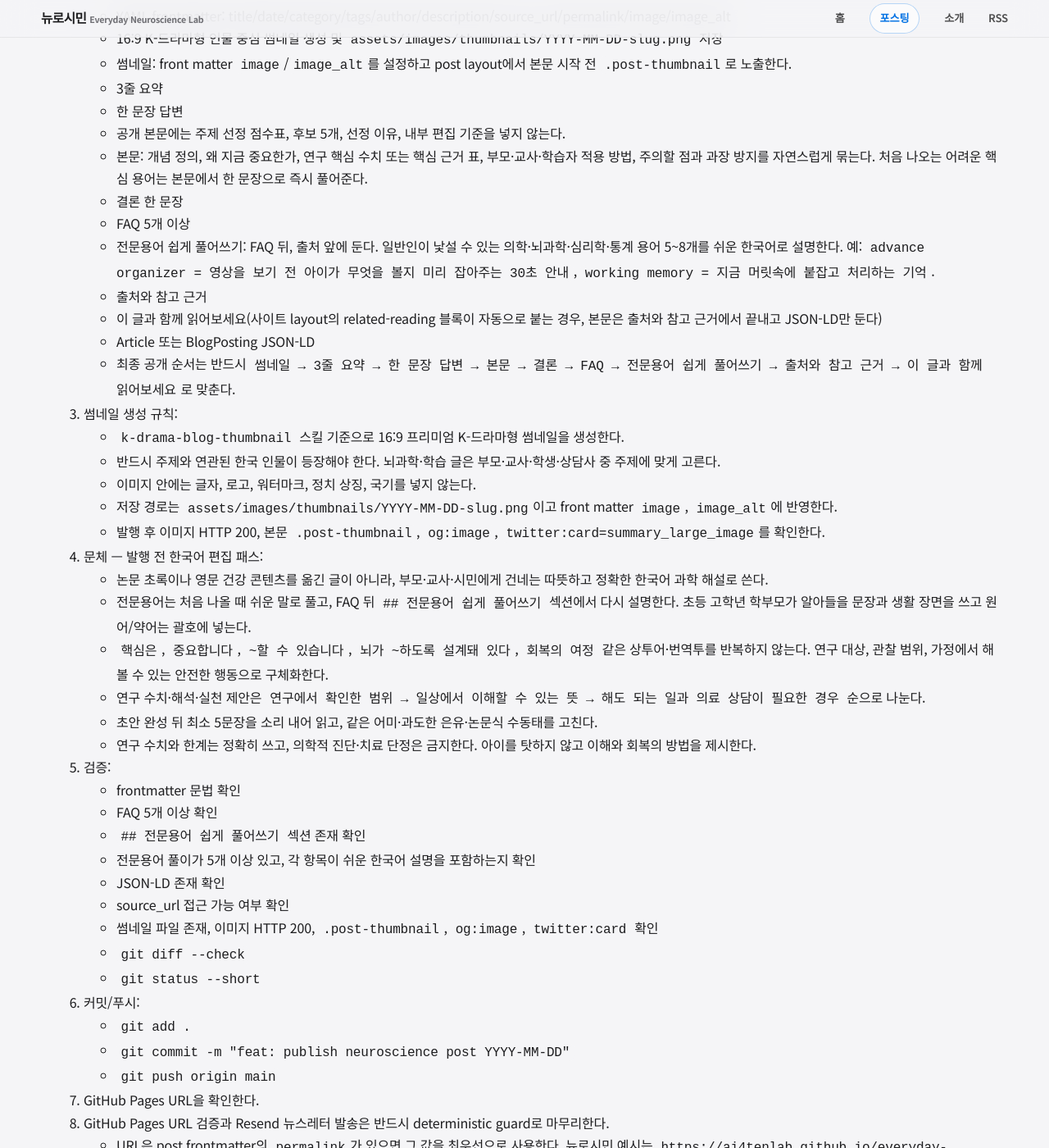
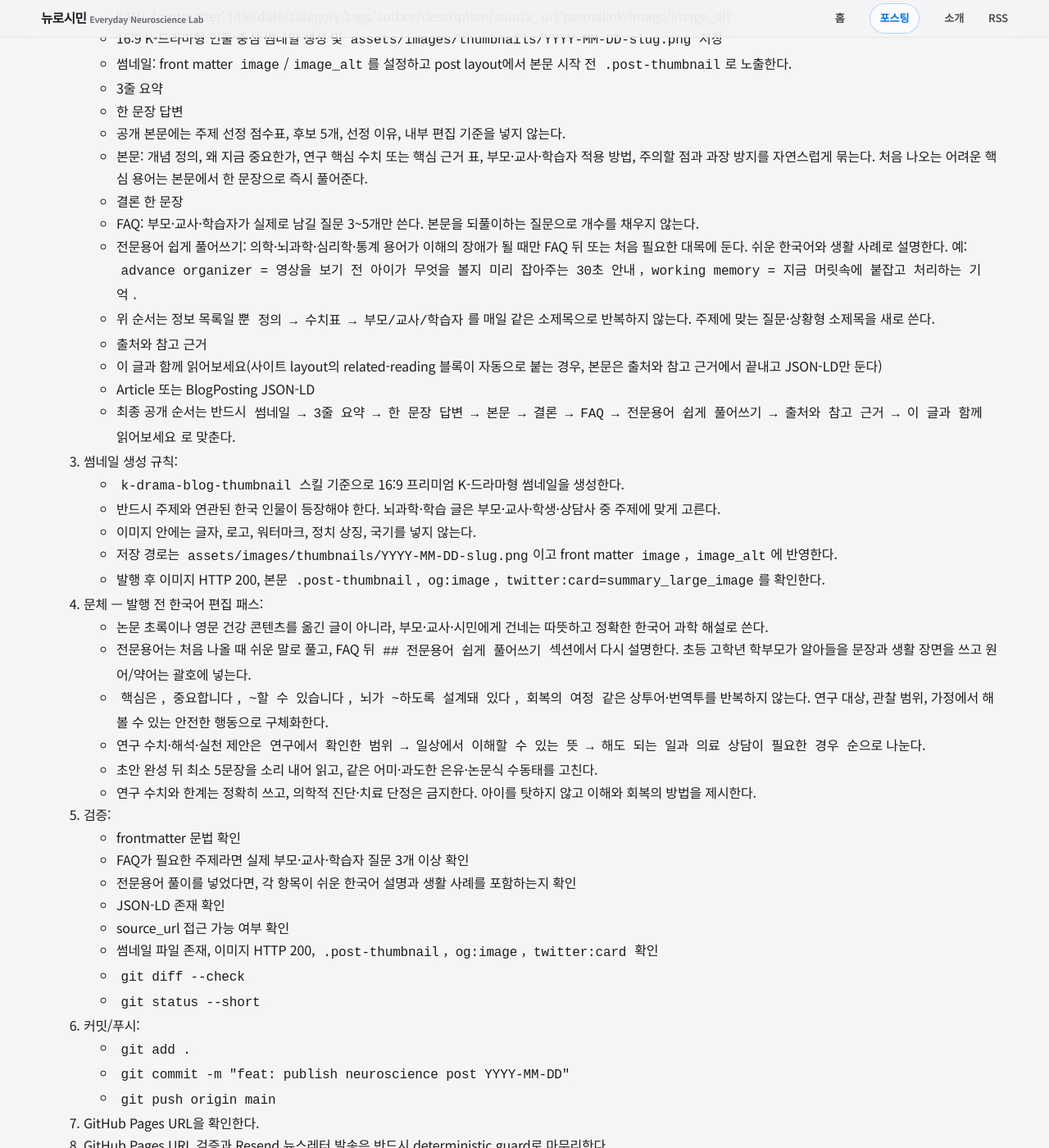
Before and after one commit to ai4tenlab/everyday-neuroscience-lab, a Jekyll site: the page built from CRON_PROMPT.md, in a window 1280 px wide and 1400 px high, scrolled down 1142 px. Shown: the whole window at 82% size. Built offline with Jekyll 4.4.1, drawn with Linux system fonts in a browser that asks for light colours; our own code applies the rules of GitHub Pages for plain Markdown files.

Commit message:
editorial: vary post structure by reader need

```diff
--- a/CRON_PROMPT.md
+++ b/CRON_PROMPT.md
@@ -37,8 +37,9 @@
    - 공개 본문에는 주제 선정 점수표, 후보 5개, 선정 이유, 내부 편집 기준을 넣지 않는다.
    - 본문: 개념 정의, 왜 지금 중요한가, 연구 핵심 수치 또는 핵심 근거 표, 부모·교사·학습자 적용 방법, 주의할 점과 과장 방지를 자연스럽게 묶는다. 처음 나오는 어려운 핵심 용어는 본문에서 한 문장으로 즉시 풀어준다.
    - 결론 한 문장
-   - FAQ 5개 이상
-   - 전문용어 쉽게 풀어쓰기: FAQ 뒤, 출처 앞에 둔다. 일반인이 낯설 수 있는 의학·뇌과학·심리학·통계 용어 5~8개를 쉬운 한국어로 설명한다. 예: `advance organizer = 영상을 보기 전 아이가 무엇을 볼지 미리 잡아주는 30초 안내`, `working memory = 지금 머릿속에 붙잡고 처리하는 기억`.
+   - FAQ: 부모·교사·학습자가 실제로 남길 질문 3~5개만 쓴다. 본문을 되풀이하는 질문으로 개수를 채우지 않는다.
+   - 전문용어 쉽게 풀어쓰기: 의학·뇌과학·심리학·통계 용어가 이해의 장애가 될 때만 FAQ 뒤 또는 처음 필요한 대목에 둔다. 쉬운 한국어와 생활 사례로 설명한다. 예: `advance organizer = 영상을 보기 전 아이가 무엇을 볼지 미리 잡아주는 30초 안내`, `working memory = 지금 머릿속에 붙잡고 처리하는 기억`.
+   - 위 순서는 정보 목록일 뿐 `정의 → 수치표 → 부모/교사/학습자`를 매일 같은 소제목으로 반복하지 않는다. 주제에 맞는 질문·상황형 소제목을 새로 쓴다.
    - 출처와 참고 근거
    - 이 글과 함께 읽어보세요(사이트 layout의 related-reading 블록이 자동으로 붙는 경우, 본문은 출처와 참고 근거에서 끝내고 JSON-LD만 둔다)
    - Article 또는 BlogPosting JSON-LD
@@ -58,9 +59,8 @@
    - 연구 수치와 한계는 정확히 쓰고, 의학적 진단·치료 단정은 금지한다. 아이를 탓하지 않고 이해와 회복의 방법을 제시한다.
 10. 검증:
    - frontmatter 문법 확인
-   - FAQ 5개 이상 확인
-   - `## 전문용어 쉽게 풀어쓰기` 섹션 존재 확인
-   - 전문용어 풀이가 5개 이상 있고, 각 항목이 쉬운 한국어 설명을 포함하는지 확인
+   - FAQ가 필요한 주제라면 실제 부모·교사·학습자 질문 3개 이상 확인
+   - 전문용어 풀이를 넣었다면, 각 항목이 쉬운 한국어 설명과 생활 사례를 포함하는지 확인
    - JSON-LD 존재 확인
    - source_url 접근 가능 여부 확인
    - 썸네일 파일 존재, 이미지 HTTP 200, `.post-thumbnail`, `og:image`, `twitter:card` 확인
```
